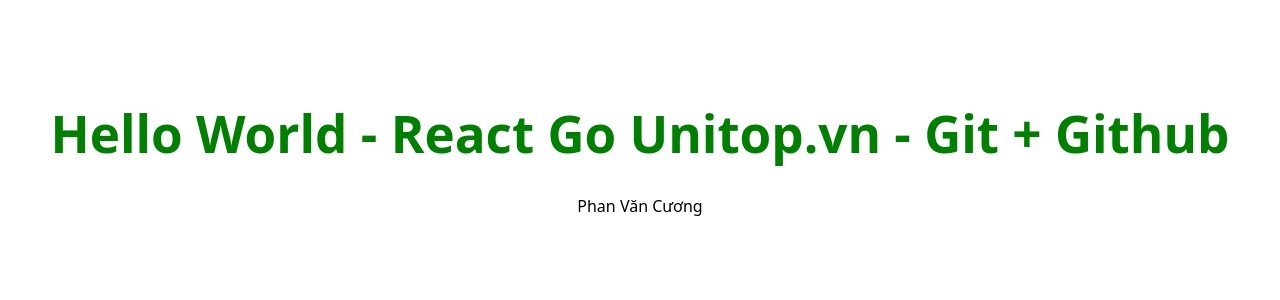
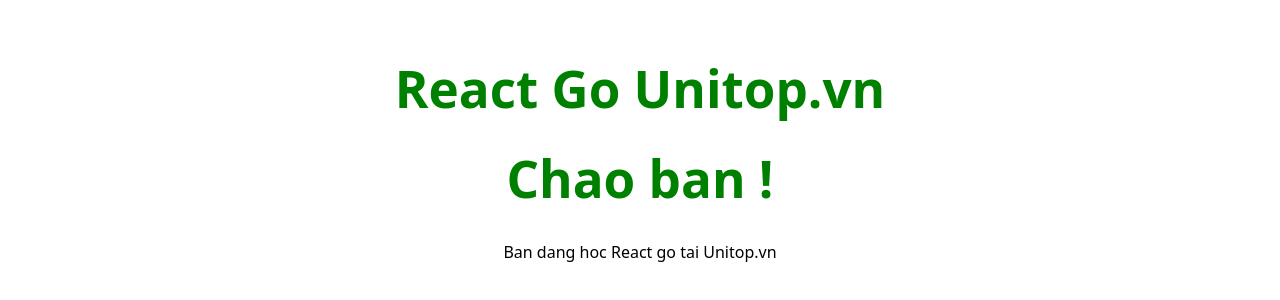
Before and after one commit to sonnc1811/react-go-unitop, a React (Vite) app: page / in a window 1280 px wide. Shown: the part 256-556 px from the top of the page. Built offline with nearby package versions, Linux system fonts and the light colour scheme.

Commit message:
Welcome component

```diff
--- a/src/App.jsx
+++ b/src/App.jsx
@@ -4,16 +4,20 @@
 import heroImg from './assets/hero.png'
 import './App.css'
 
+function Welcome(){
+  return (
+    <div>
+      <h1>Chao ban !</h1>
+  <p>Ban dang hoc React go tai Unitop.vn</p>
+    </div>
+  )
+}
 function App() {
-  const [count, setCount] = useState(0)
-
-  return (
+   return (
     <>
-
-      <h1>Hello World - React Go Unitop.vn - Git + Github</h1>
-      <p>Phan Văn Cương</p>
-
-    </>
+           <h1>React Go Unitop.vn</h1>
+           <Welcome />
+              </>
   )
 }
 
```
